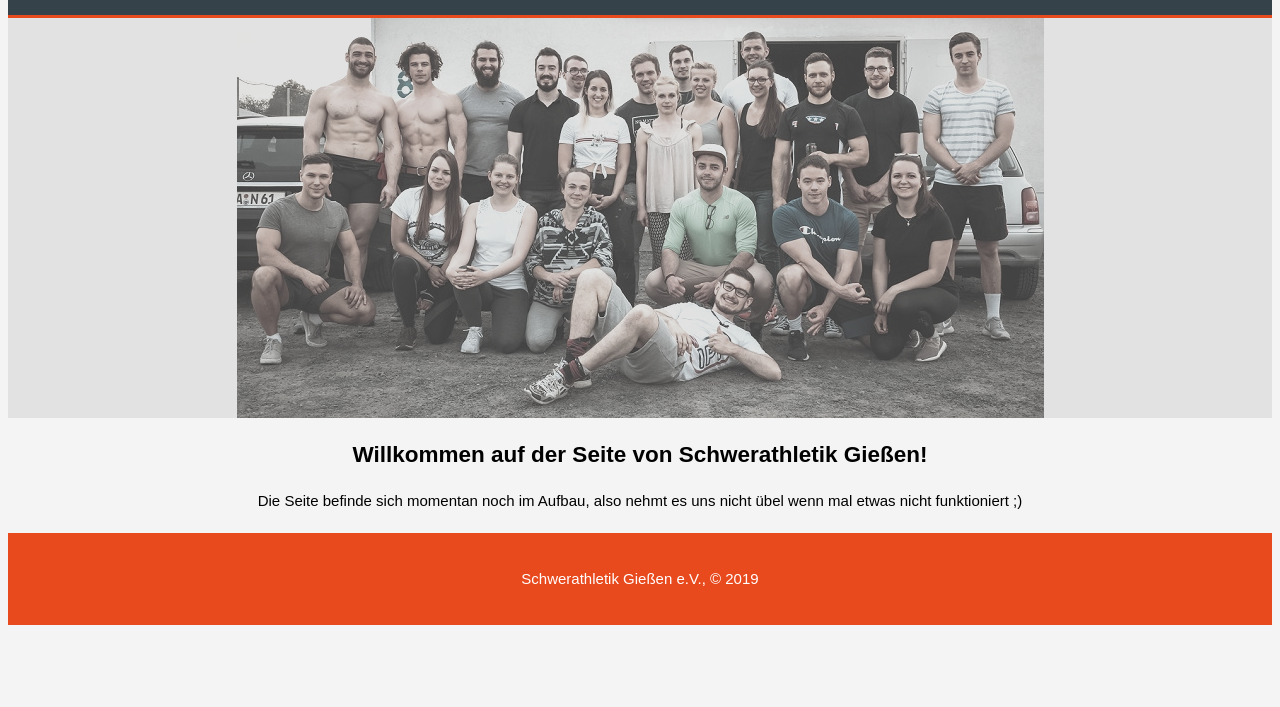
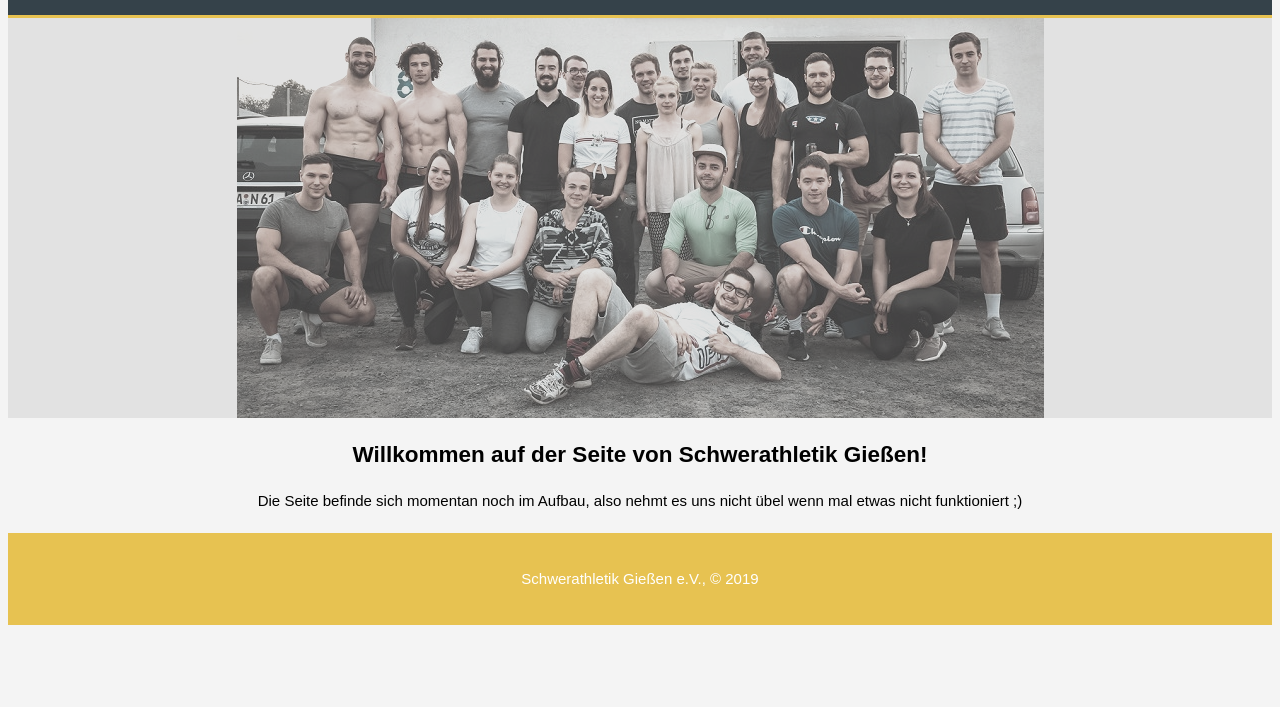
Before and after one commit to Ramon-Sc/websiteSath, a plain HTML site: page index.html in a window 1280 px wide. Shown: the part 93-800 px from the top of the page. Drawn offline with Linux system fonts and the light colour scheme.

Commit message:
Update style.css
test alternative accent color

```diff
--- a/css/style.css
+++ b/css/style.css
@@ -1,5 +1,6 @@
 :root {
-  --accent-color: #e8491d;
+  /* --accent-color: #e8491d; */
+  --accent-color: #E7C251;
 }
 
 body{
```
